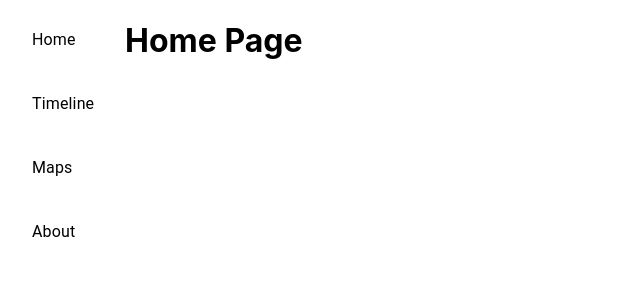
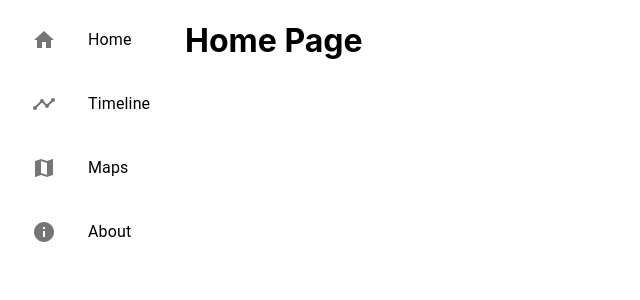
Before and after one commit to MrKren/moirai, a React (Create React App) app: page /#/ in a window 1280 px wide. Shown: the top 300 px of the page, without its empty margins (0-640 px from the left). Built offline with nearby package versions, Linux system fonts and the light colour scheme; no server answers.

Commit message:
Add NavBar icons (#2)

```diff
--- a/package.json
+++ b/package.json
@@ -7,6 +7,7 @@
     "@emotion/react": "^11.7.0",
     "@emotion/styled": "^11.6.0",
     "@fontsource/roboto": "^4.5.1",
+    "@mui/icons-material": "^5.2.0",
     "@mui/material": "^5.2.1",
     "@testing-library/jest-dom": "^5.11.4",
     "@testing-library/react": "^11.1.0",
--- a/src/Content/Content.js
+++ b/src/Content/Content.js
@@ -8,7 +8,7 @@ function Content() {
     return (
         <Box sx={{
             paddingRight: "30px",
-            marginLeft: "125px", // must be updated if size of NavBar changes
+            marginLeft: "185px", // must be updated if size of NavBar changes
         }}>
             <Routes>
                 <Route path="/" element={<Home />} />
--- a/src/NavBar/NavBar.js
+++ b/src/NavBar/NavBar.js
@@ -1,4 +1,8 @@
-import { List, ListItem, ListItemButton, ListItemText } from "@mui/material";
+import { List, ListItem, ListItemButton, ListItemIcon, ListItemText } from "@mui/material";
+import HomeIcon from '@mui/icons-material/Home';
+import TimelineIcon from '@mui/icons-material/Timeline';
+import MapIcon from '@mui/icons-material/Map';
+import InfoIcon from '@mui/icons-material/Info';
 import { Box } from "@mui/system";
 
 import { Link } from "react-router-dom";
@@ -11,21 +15,33 @@ const NavBar = () =>  {
             <List>
                 <ListItem>
                     <ListItemButton component={Link} to="/">
+                        <ListItemIcon>
+                            <HomeIcon />
+                        </ListItemIcon>
                         <ListItemText primary="Home" />
                     </ListItemButton>
                 </ListItem>
                 <ListItem>
                     <ListItemButton component={Link} to="/timeline">
+                        <ListItemIcon>
+                            <TimelineIcon />
+                        </ListItemIcon>
                         <ListItemText primary="Timeline" />
                     </ListItemButton>
                 </ListItem>
                 <ListItem>
                     <ListItemButton component={Link} to="/maps">
+                        <ListItemIcon>
+                            <MapIcon />
+                        </ListItemIcon>
                         <ListItemText primary="Maps" />
                     </ListItemButton>
                 </ListItem>
                 <ListItem>
                     <ListItemButton component={Link} to="/about">
+                        <ListItemIcon>
+                            <InfoIcon />
+                        </ListItemIcon>
                         <ListItemText primary="About" />
                     </ListItemButton>
                 </ListItem>
```
Also changed, not shown: 1 other file (tests, documents, lock files or other folders).
